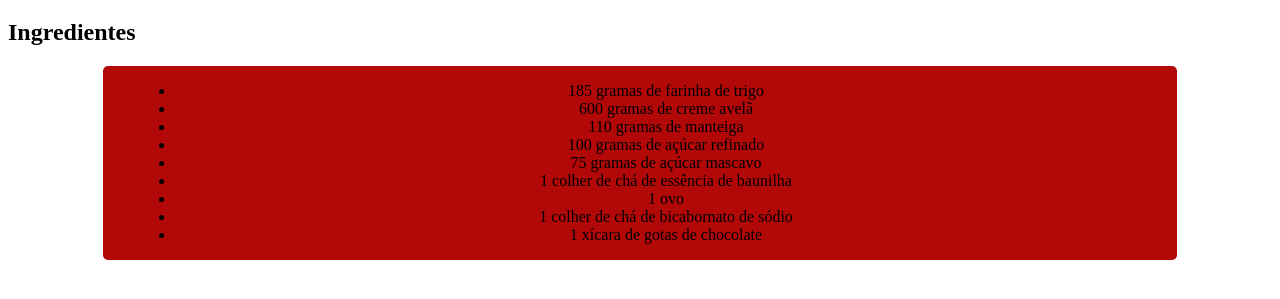
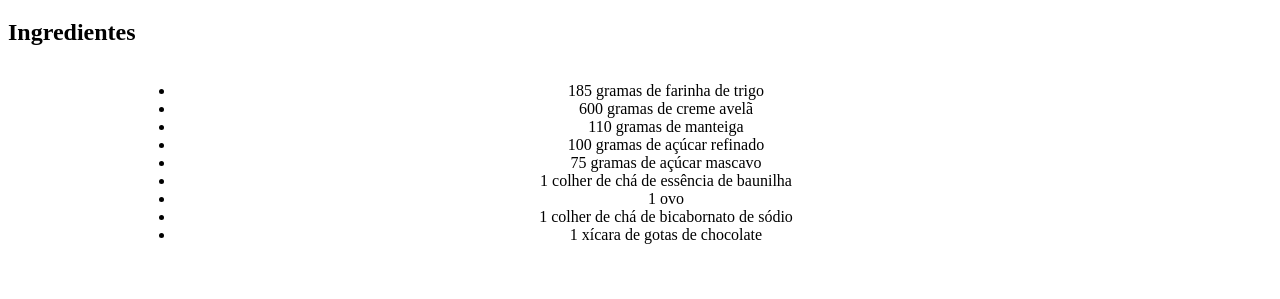
Before and after one commit to ManuHeerdt/Receitas, a plain HTML site: page index.html in a window 1280 px wide. Shown: the part 61-360 px from the top of the page. Drawn offline with Linux system fonts and the light colour scheme.

Commit message:
hjilkulk

```diff
--- a/style.css
+++ b/style.css
@@ -11,7 +11,7 @@ section {
 
 .secao {
     display: flex;
-    background-color: rgb(179, 8, 8);
+
 }
 
 .texto {
```
